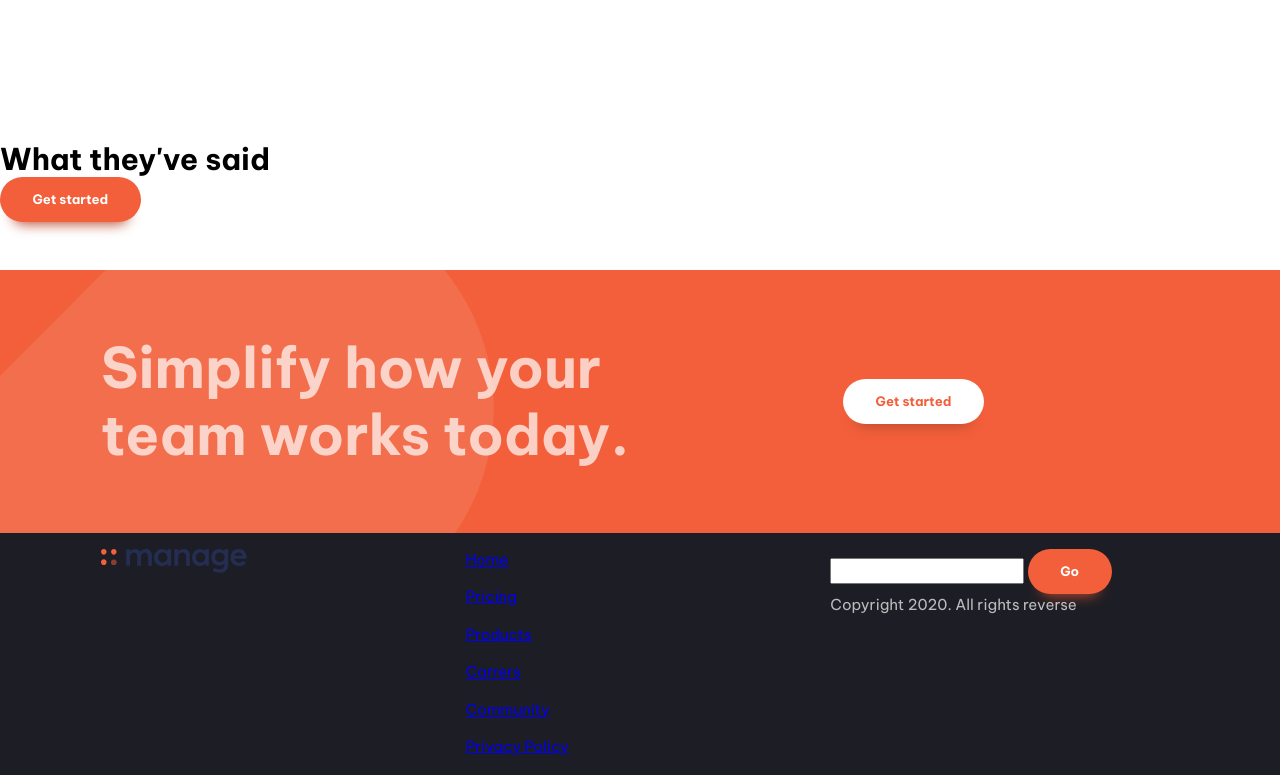
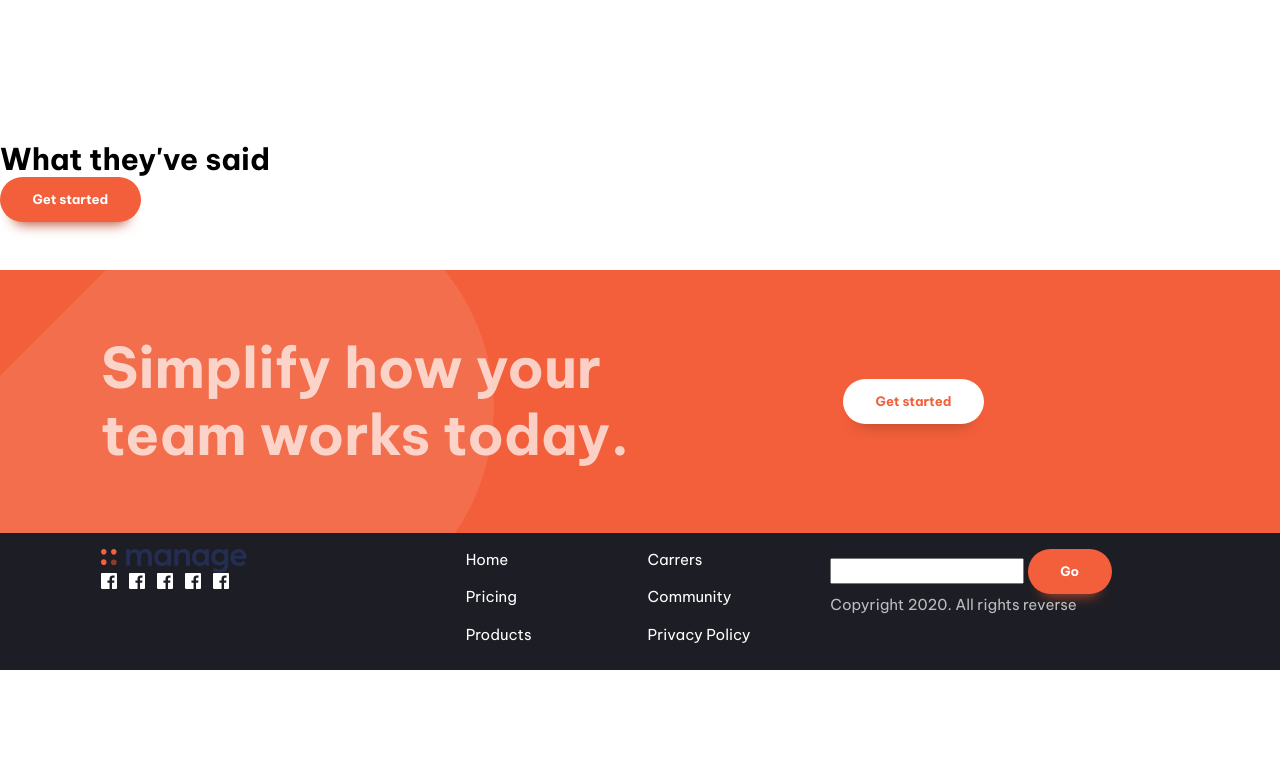
Before and after one commit to lanthe2905/landing-page, a website built with Vite: page index.html in a window 1280 px wide. Shown: the part 1322-2097 px from the top of the page. After the commit the page ends 1992 px from the top, so only its background shows below. Built offline with nearby package versions, Linux system fonts and the light colour scheme.

Commit message:
chore:footer

```diff
--- a/index.html
+++ b/index.html
@@ -137,12 +137,34 @@
       <div class="even-columns">
         <div>
           <a href="#"><img src="images/logo.svg" alt="Manage"></a>
-          <ul role="list" aria-label="Social links">
-            <li><a aria-label="facebook" href="#"></a></li>
-            <li><a aria-label="youtube" href="#"></a></li>
-            <li><a aria-label="twitter" href="#"></a></li>
-            <li><a aria-label="pinter" href="#"></a></li>
-            <li><a aria-label="instgram" href="#"></a></li>
+          <ul role="list" class="social-list" aria-label="Social links">
+            <li>
+              <a aria-label="facebook" href="#">
+                <svg class="social-icon">
+                  <use xlink:href="/images/social-icon.svg#icon-facebook" />
+                </svg>
+              </a>
+            </li>
+            <li><a aria-label="youtube" href="#">
+                <svg class="social-icon">
+                  <use xlink:href="/images/social-icon.svg#icon-facebook" />
+                </svg>
+              </a></li>
+            <li><a aria-label="twitter" href="#">
+                <svg class="social-icon">
+                  <use xlink:href="/images/social-icon.svg#icon-facebook" />
+                </svg>
+              </a></li>
+            <li><a aria-label="pinter" href="#">
+                <svg class="social-icon">
+                  <use xlink:href="/images/social-icon.svg#icon-facebook" />
+                </svg>
+              </a></li>
+            <li><a aria-label="instgram" href="#">
+                <svg class="social-icon">
+                  <use xlink:href="/images/social-icon.svg#icon-facebook" />
+                </svg>
+              </a></li>
           </ul>
         </div>
         <div>
@@ -155,6 +177,7 @@
               <li><a href="#">Community</a></li>
               <li><a href="#">Privacy Policy</a></li>
             </ul>
+
           </nav>
         </div>
 
--- a/src/style.css
+++ b/src/style.css
@@ -266,6 +266,44 @@ body {
   }
 }
 
+/* navigation */
+.footer-nav {
+  columns: 2;
+}
+
+.footer-nav a {
+  color: var(--clr-neutral-100);
+  text-decoration: none;
+}
+
+.footer-nav a:is(:hover, :focus) {
+  color: var(--clr-accent-400);
+  text-decoration: none;
+}
+
+/* Social list */
+.social-list {
+  display: flex;
+  gap: var(--size-300);
+}
+
+.social-icon {
+  width: var(--size-600);
+  aspect-ratio: 1;
+  fill: var(--clr-neutral-100);
+}
+
+.social-list a:is(:hover, :focus) .social-icon {
+  fill: var(--clr-accent-400);
+}
+
+@media (min-width: 50em) {
+  .social-icon {
+    width: var(--size-400);
+  }
+}
+
+/* Cta */
 .cta {
   position: relative;
   isolation: isolate;
```
Also changed, not shown: images/social-icon.svg (added).
